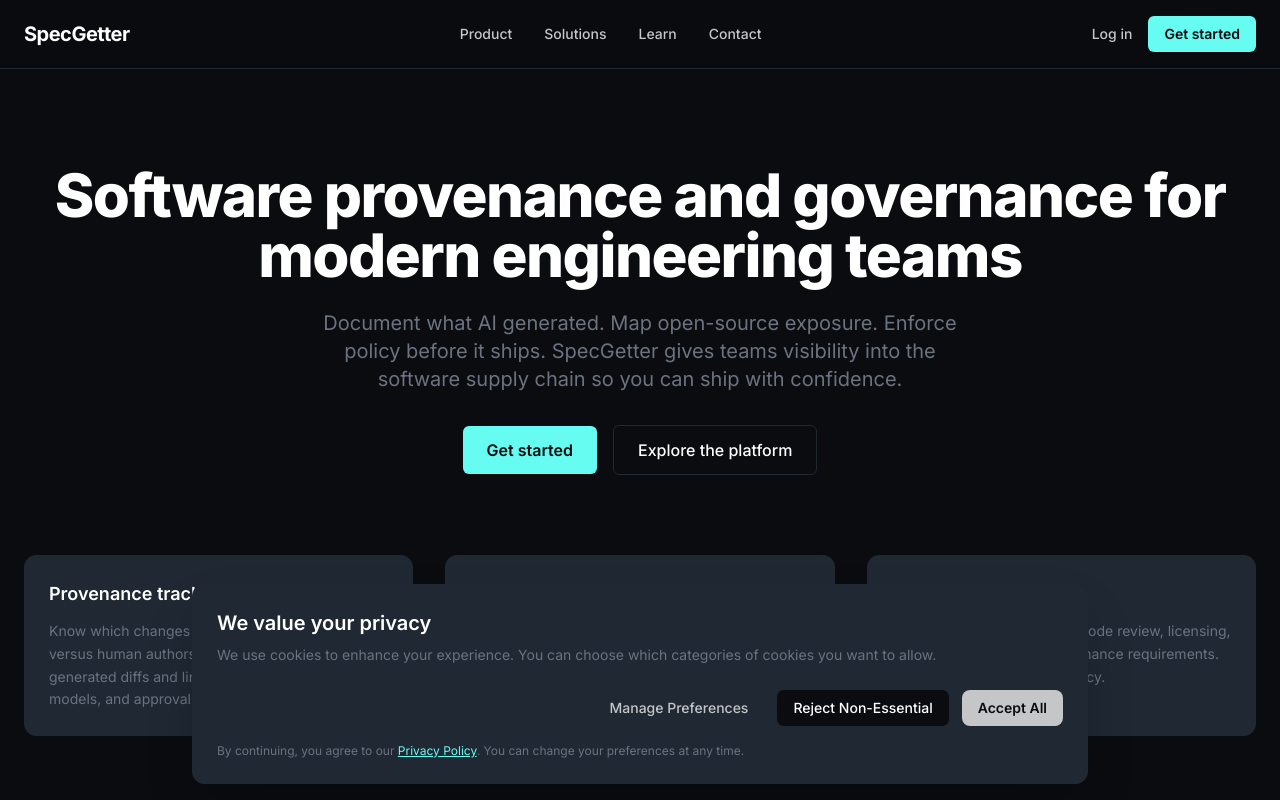
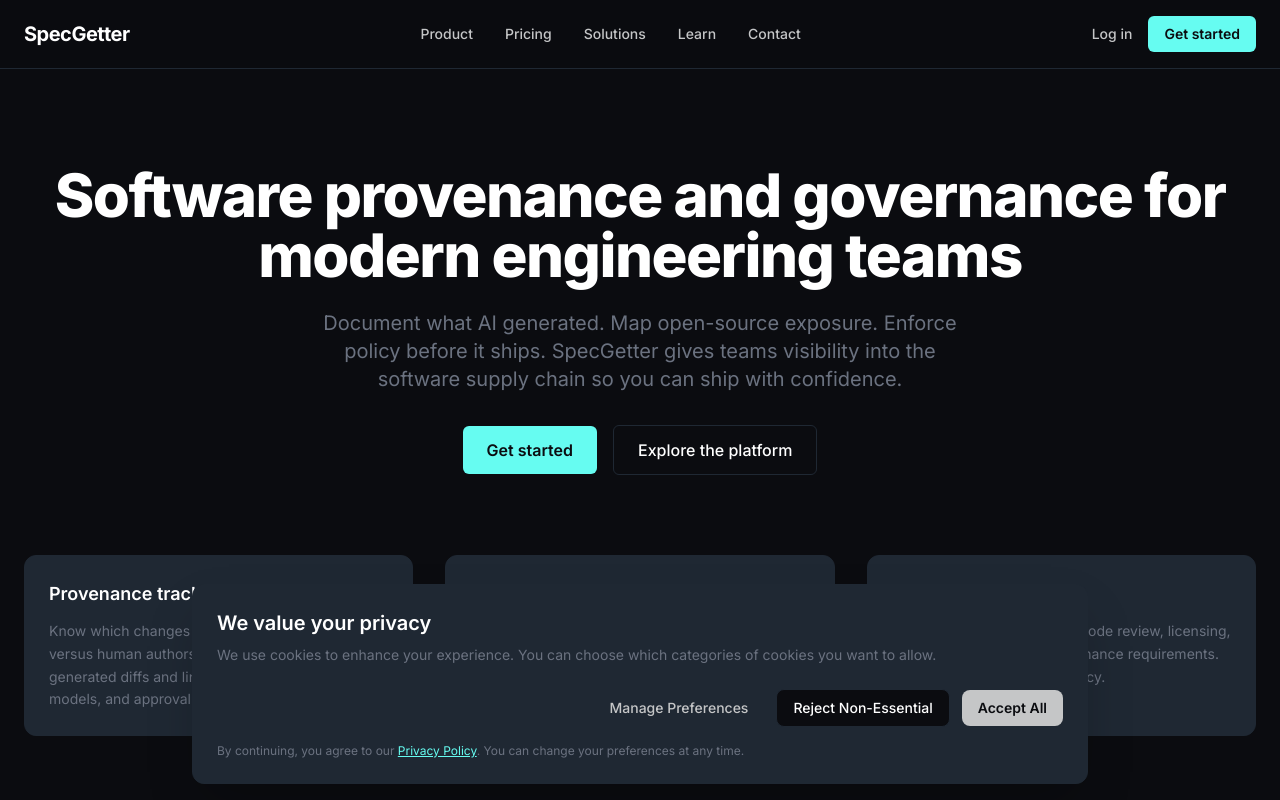
Before and after one commit to cousined1/specforge-web, a Next.js app: page / in a window 1280 px wide. Shown: the top 800 px of the page. Built offline with nearby package versions, Linux system fonts and the light colour scheme.

Commit message:
ui: move pricing to its own header button

```diff
--- a/src/components/layout/Navbar.tsx
+++ b/src/components/layout/Navbar.tsx
@@ -7,7 +7,6 @@
 
 const productLinks = [
   { label: 'Platform', href: '/product/' },
-  { label: 'Pricing', href: '/pricing/' },
 ];
 
 const solutionLinks = [
@@ -34,6 +33,9 @@
 
         <div className="hidden items-center gap-8 md:flex">
           <NavSection title="Product" links={productLinks} />
+          <Link href="/pricing/" className="text-sm font-medium text-accent hover:text-white">
+            Pricing
+          </Link>
           <NavSection title="Solutions" links={solutionLinks} />
           <NavSection title="Learn" links={explainerLinks} />
           <Link href="/contact/" className="text-sm font-medium text-accent hover:text-white">
@@ -68,6 +70,9 @@
       {open && (
         <div id="mobile-menu" className="border-t border-surface bg-background px-4 pb-6 md:hidden">
           <MobileSection title="Product" links={productLinks} onClick={() => setOpen(false)} />
+          <Link href="/pricing/" className="block py-2 text-sm text-accent" onClick={() => setOpen(false)}>
+            Pricing
+          </Link>
           <MobileSection title="Solutions" links={solutionLinks} onClick={() => setOpen(false)} />
           <MobileSection title="Learn" links={explainerLinks} onClick={() => setOpen(false)} />
           <Link href="/contact/" className="block py-2 text-sm text-accent" onClick={() => setOpen(false)}>
```
